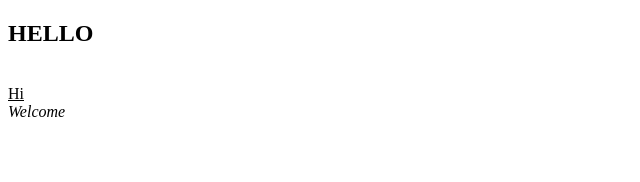
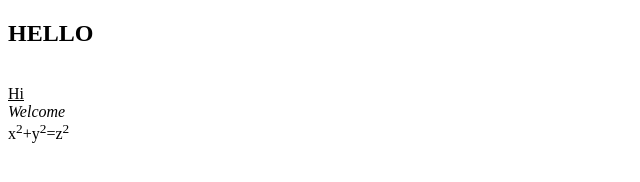
Before and after one commit to iamneo-production/eedfcdaccbfbadaeccdffeecabfeedab, a website: page public/index.html in a window 1280 px wide. Shown: the full height of the page, 0-640 px from the left. Drawn offline with Linux system fonts and the light colour scheme.

Commit message:
Backup Commit

```diff
--- a/public/index.html
+++ b/public/index.html
@@ -11,6 +11,6 @@
     <h2>HELLO</h2><br>
     <u>Hi</u><br>
     <i>Welcome</i><br>
-
+    x<sup>2</sup>+y<sup>2</sup>=z<sup>2</sup>
 </body>
 </html>
```
